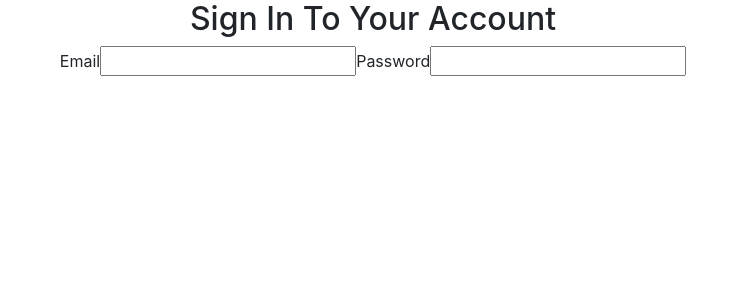
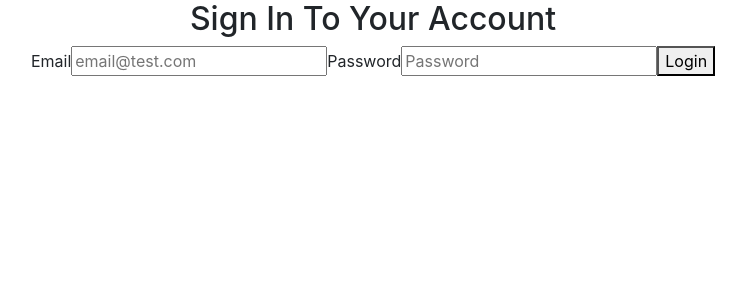
Before and after one commit to cwern40/Budget-App, a React (Create React App) app in the folder react-budget/: page /login in a window 1280 px wide. Shown: the top 300 px of the page, without its empty margins (267-1013 px from the left). Built offline with nearby package versions, Linux system fonts and the light colour scheme.

Commit message:
I added the state for the password page

```diff
--- a/react-budget/src/Components/Login.js
+++ b/react-budget/src/Components/Login.js
@@ -1,16 +1,29 @@
-import React from "react";
+import React, { useState } from "react";
 import Form from "../Styled-Components/Form"
 
 const Login = (props) => {
+
+    const [user, setUser] = useState({username: "", password: ""})
+
+    const handleChange = event => {
+        setUser({ ...user, [event.target.name]: event.target.value });
+    };
+
+    const handleSubmit = (event) => {
+        event.preventDefault()
+        console.log(user)
+    }
+
     return (
-        <Form>
+        <Form onSubmit={(event) => handleSubmit(event)}>
             <h2>Sign In To Your Account</h2>
             <label>Email
-                <input></input>
+                <input type="email" name="username" placeholder="email@test.com" value={user.username} onChange={event => handleChange(event)} required></input>
             </label>
             <label>Password
-                <input></input>
+                <input type="password" name="password" placeholder="Password" value={user.password} onChange={event => handleChange(event)} required></input>
             </label>
+            <button type="submit">Login</button>
         </Form>
     );
 }
```
